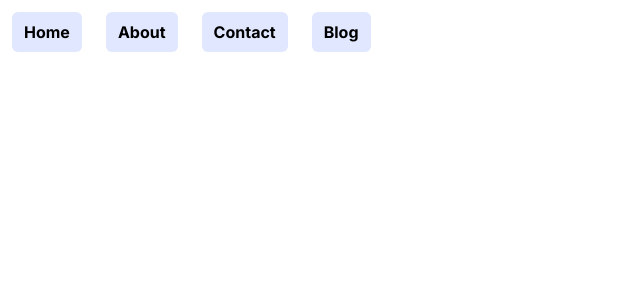
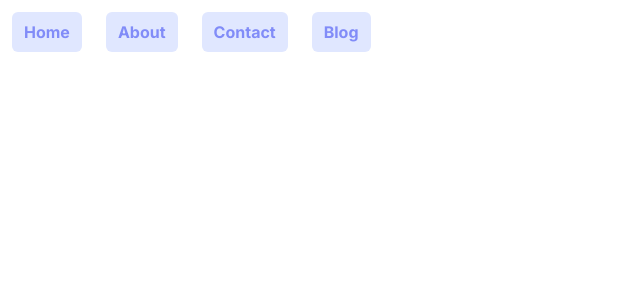
Before and after one commit to junaidsalam639/Next-Js-Class-01, a Next.js app: page / in a window 1280 px wide. Shown: the top 300 px of the page, without its empty margins (0-640 px from the left). Built offline with nearby package versions, Linux system fonts and the light colour scheme.

Commit message:
'git_push'

```diff
--- a/src/app/page.js
+++ b/src/app/page.js
@@ -14,15 +14,15 @@ export default function Home() {
       <div>
         {/* <Page /> */}
         <Link href={'/check'}>
-        <button className='rounded-md py-2 px-3 my-3 mx-3 bg-indigo-100 hover:bg-indigo-200 hover:transition-all font-bold border-indigo-800'>Home</button>
+        <button className='rounded-md py-2 px-3 my-3 mx-3 bg-indigo-100 hover:bg-indigo-200 hover:transition-all font-bold text-indigo-400 border-indigo-800'>Home</button>
         </Link>
         <Link href={'/about'}>
-        <button className='rounded-md py-2 px-3 my-3 mx-3 bg-indigo-100 hover:bg-indigo-200 hover:transition-all font-bold border-indigo-800'>About</button>
+        <button className='rounded-md py-2 px-3 my-3 mx-3 bg-indigo-100 hover:bg-indigo-200 hover:transition-all font-bold border-indigo-800 text-indigo-400'>About</button>
         </Link>
         <Link href={'/contact'}>
-        <button className='rounded-md py-2 px-3 my-3 mx-3 bg-indigo-100 hover:bg-indigo-200 hover:transition-all font-bold border-indigo-800'>Contact</button>
+        <button className='rounded-md py-2 px-3 my-3 mx-3 bg-indigo-100 hover:bg-indigo-200 hover:transition-all font-bold border-indigo-800 text-indigo-400'>Contact</button>
         </Link>
-        <button className='rounded-md py-2 px-3 my-3 mx-3 bg-indigo-100 hover:bg-indigo-200 hover:transition-all font-bold border-indigo-800' onClick={blog}>Blog</button>
+        <button className='rounded-md py-2 px-3 my-3 mx-3 bg-indigo-100 hover:bg-indigo-200 hover:transition-all font-bold border-indigo-800 text-indigo-400' onClick={blog}>Blog</button>
       </div>
     </>
   )
```
